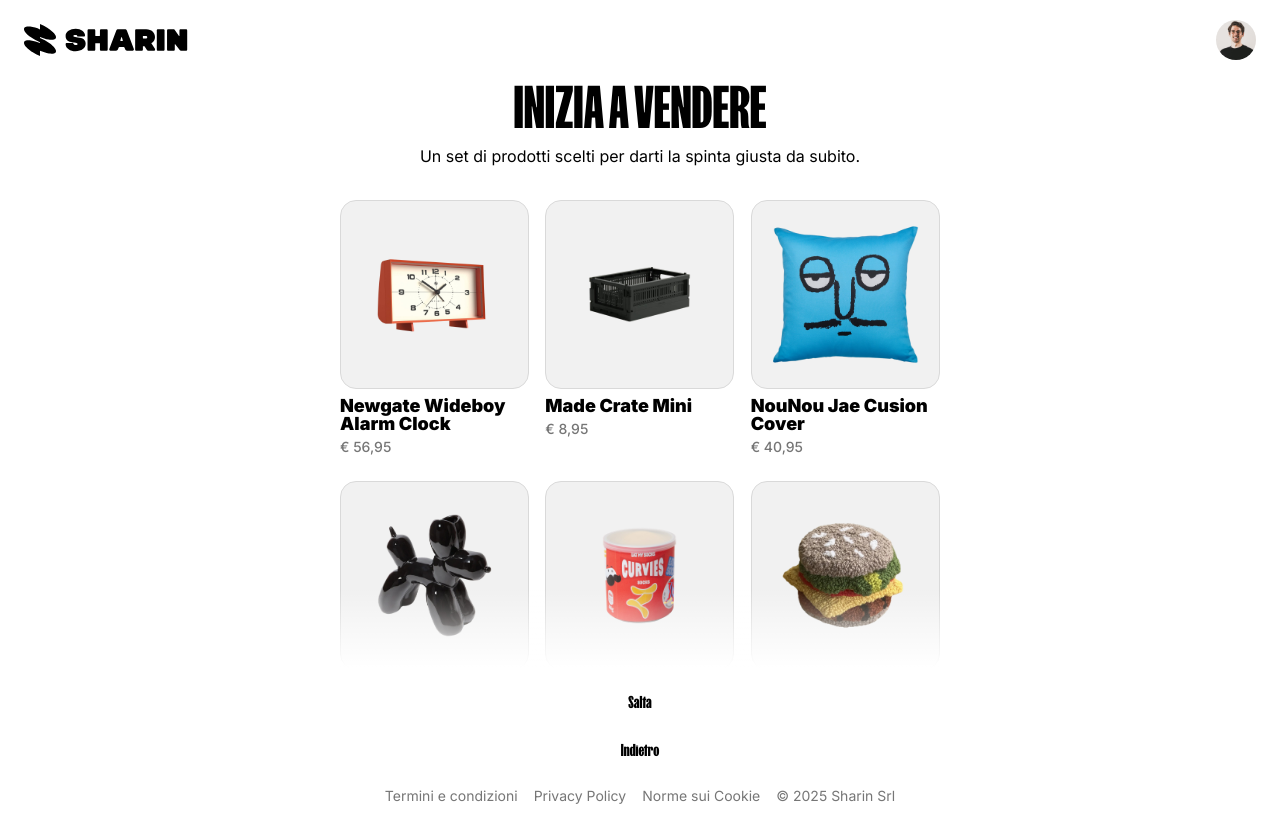
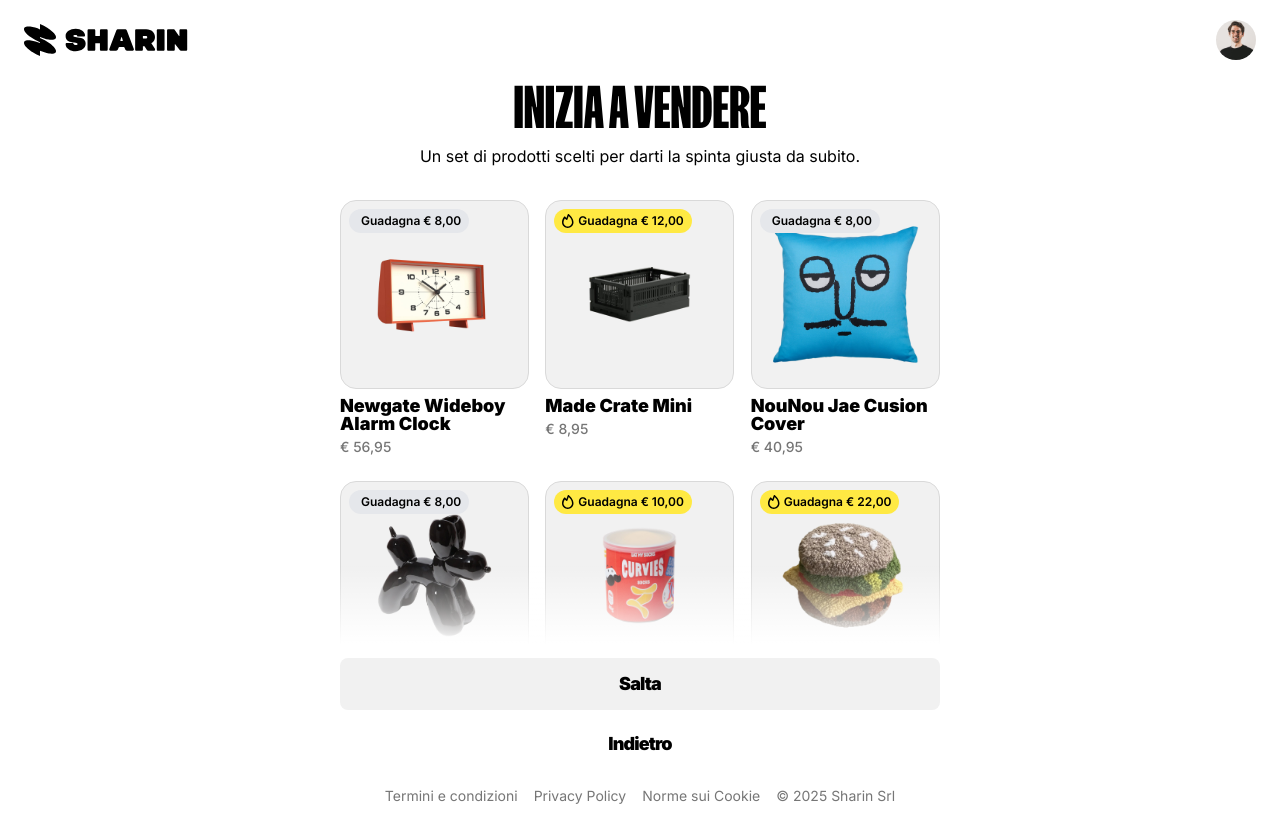
Before and after one commit to radialcode/Sharin-app, a Next.js app: page / in a window 1280 px wide. Built offline with nearby package versions, Linux system fonts and the light colour scheme.

Commit message:
update code

```diff
--- a/app/globals.css
+++ b/app/globals.css
@@ -27,3 +27,8 @@
 .card-container::-webkit-scrollbar-thumb {
   background: transparent;
 }
+
+button{
+  cursor: pointer;
+  transition: all .3 linear;
+}
--- a/components/CardContainer.tsx
+++ b/components/CardContainer.tsx
@@ -19,14 +19,14 @@
               <div className="overflow-y-auto card-container overflow-x-hidden h-full">
                 <div className="grid grid-cols-3 max-lg:grid-cols-2 max-sm:grid-cols-1 gap-4 gap-y-6">
                   {CARD_DEFAULTS.map((card, index) => (
-                    <Card key={index} card={card} />
+                    <Card badge badgeSize="MD 40"  key={index} card={card} />
                   ))}
                 </div>
-                <div className="absolute w-full bottom-0 left-0">
+                <div className="absolute w-full bottom-0 z-20 left-0">
                   <div className="bg-[linear-gradient(180deg,rgba(255,255,255,0)_0%,#ffffff_100%)] pointer-events-none w-full h-20"></div>
                   <div className="bg-white flex w-full gap-2 pt-3 flex-col">
-                    <Button text="Salta" variant="primary" />
-                    <Button text="Indietro"  variant="secondary" />
+                    <Button text="Salta" size="MD 40" radius="Default" appearance="Subdued" />
+                    <Button text="Indietro" size="MD 40"  appearance="Accent" />
                   </div>
                 </div>
               </div>
--- a/stories/ components/Button.tsx
+++ b/stories/ components/Button.tsx
@@ -17,7 +17,7 @@
   text = "Button",
   appearance = "Subdued",
   size = "MD",
-  radius = "Auto (Default)",
+  radius = "Default",
   status = "Default",
   leftIcon = false,
   rightIcon = false,
@@ -38,13 +38,13 @@
     appearance === "Fill"
       ? "bg-black text-white"
       : appearance === "Subdued"
-        ? "bg-white text-black"
+        ? "bg-[#F1F1F1] text-black"
         : appearance === "Ghost" ?
           "bg-white text-black" :
           appearance === "Critical" ?
             "text-white bg-[#FC351B]"
             : appearance === "Accent" ?
-              "text-black bg-[#FFE943]"
+              "text-black bg-transparent hover:bg-black/10"
               : "bg-white text-black";
 
   const roundedClasses =
@@ -74,7 +74,7 @@
       false;
   return (
     <button
-      className={`${colorModeClasses} ${typographyClasses} ${statusClasses} ${roundedClasses} ${sizeClasses} ${appearanceClasses} w-full flex font-fk-screamer items-center justify-center gap-2`}
+      className={`${colorModeClasses} ${typographyClasses} ${statusClasses} ${roundedClasses} ${sizeClasses} ${appearanceClasses} w-full flex font-black hover:opacity-75 tracking-tighter  items-center font-inter justify-center gap-2 `}
       style={{
         backgroundColor: backgroundColor || undefined,
       }}
```
Also changed, not shown: 1 other file (tests, documents, lock files or other folders).
